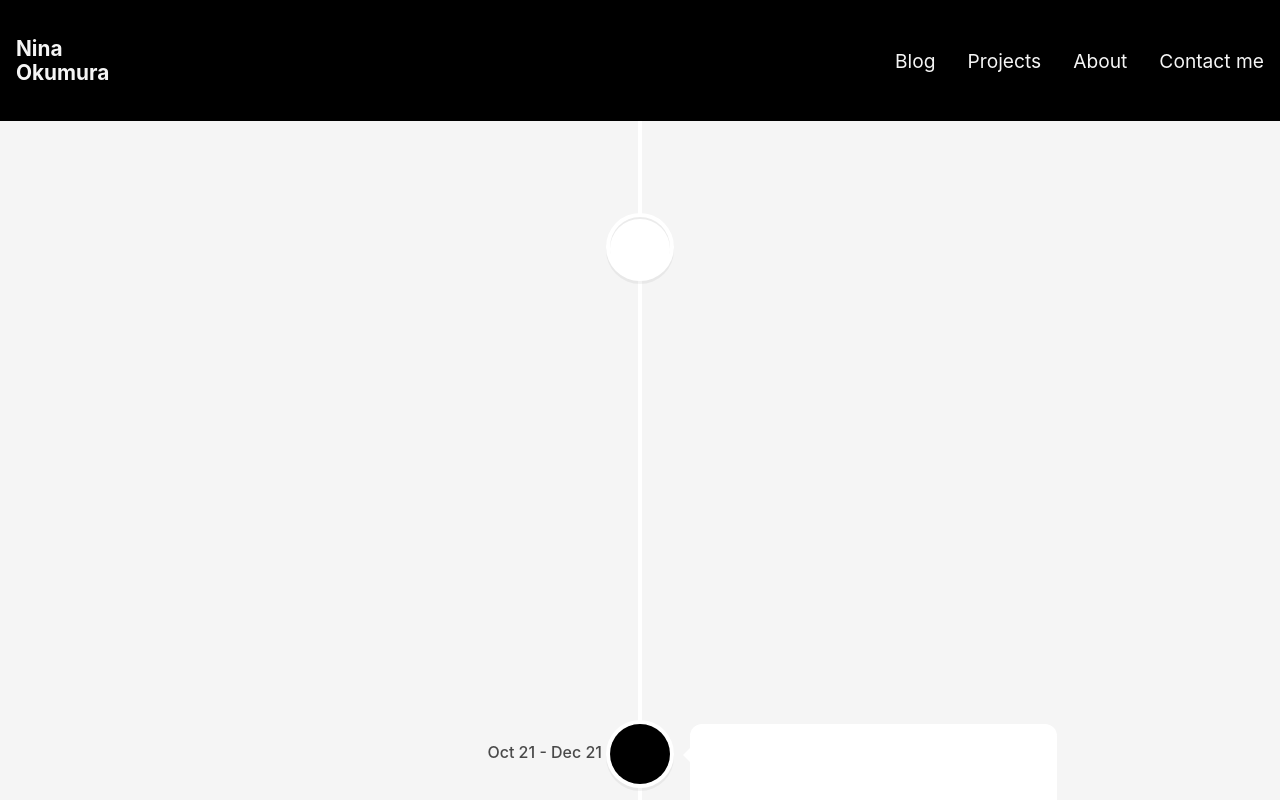
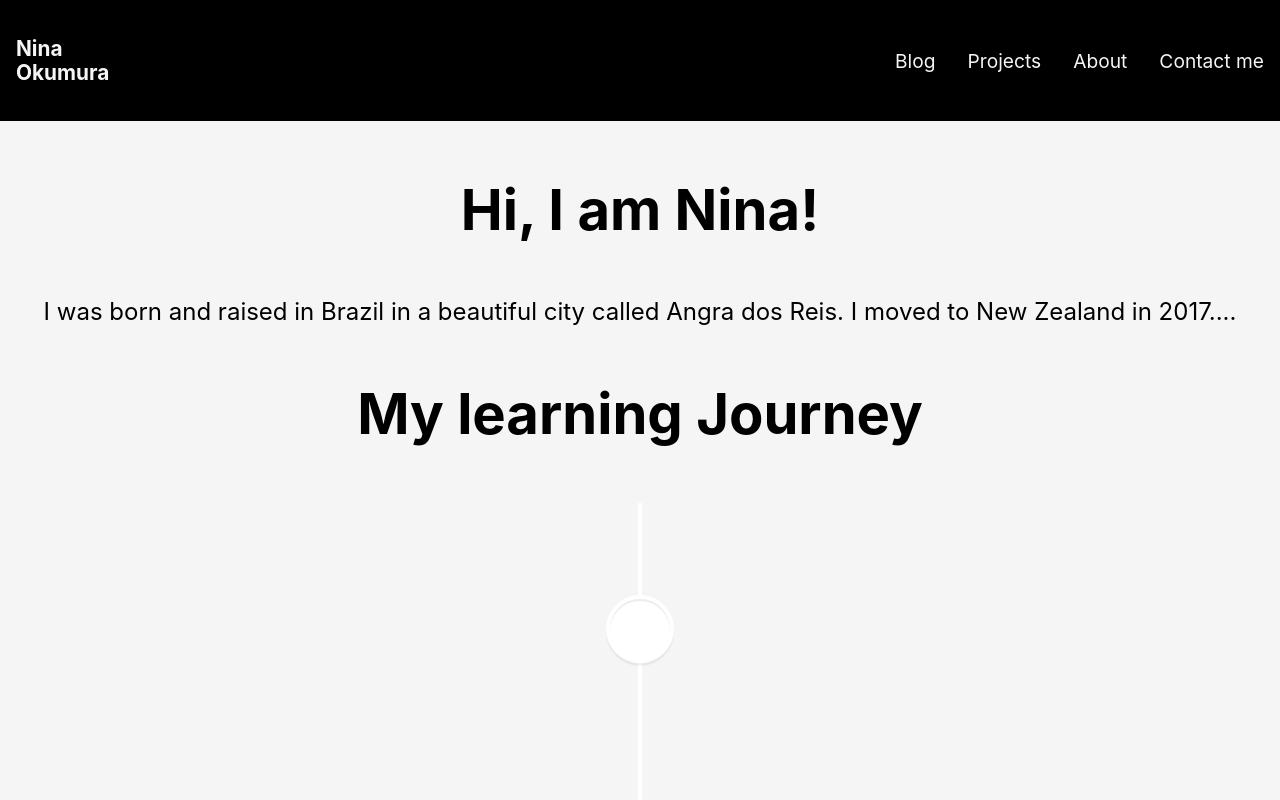
Before and after one commit to ninaokumura/portfolio-react, a React (Create React App) app: page /about in a window 1280 px wide. Shown: the top 800 px of the page. Built offline with nearby package versions, Linux system fonts and the light colour scheme.

Commit message:
add about me intro

```diff
--- a/src/Pages/AboutMe.jsx
+++ b/src/Pages/AboutMe.jsx
@@ -5,6 +5,14 @@ import Timeline from '../components/timeline/timeline';
 function AboutMe() {
   return (
     <div>
+      <div className='about-me'>
+        <h3>Hi, I am Nina!</h3>
+        <p style={{ fontSize: '1.5rem' }}>
+          I was born and raised in Brazil in a beautiful city called Angra dos
+          Reis. I moved to New Zealand in 2017....
+        </p>
+      </div>
+      <h3>My learning Journey</h3>
       <Timeline />
     </div>
   );
```
